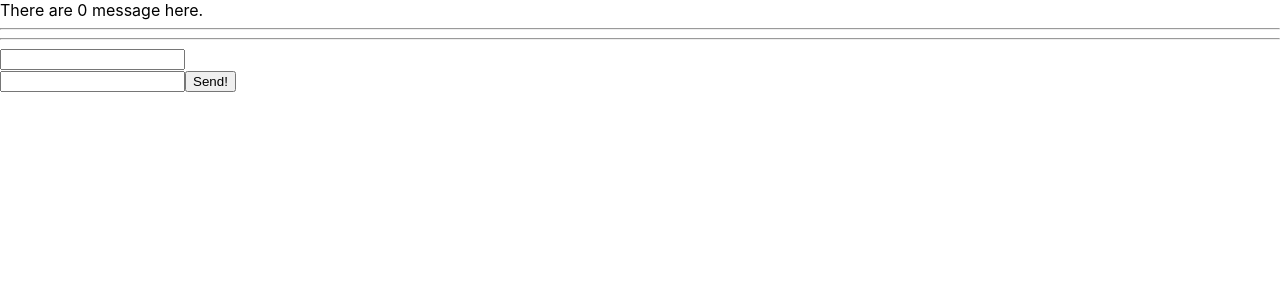
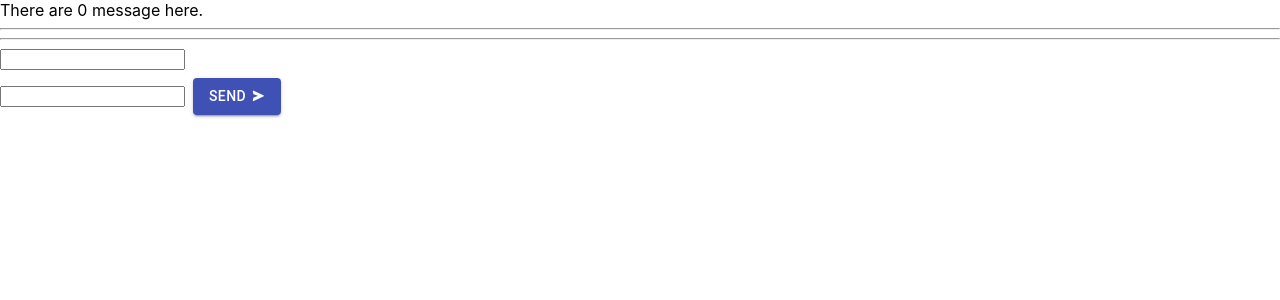
Before and after one commit to PratikGarai/Chatroom-React, a React (Create React App) app: page / in a window 1280 px wide. Shown: the top 300 px of the page. Built offline with nearby package versions, Linux system fonts and the light colour scheme.

Commit message:
styled the button only 😅

```diff
--- a/public/index.html
+++ b/public/index.html
@@ -24,6 +24,7 @@
       work correctly both with client-side routing and a non-root public URL.
       Learn how to configure a non-root public URL by running `npm run build`.
     -->
+    <link href='https://unpkg.com/boxicons@2.0.7/css/boxicons.min.css' rel='stylesheet'>
     <title>React App</title>
   </head>
   <body>
--- a/src/components/InputForm.js
+++ b/src/components/InputForm.js
@@ -1,4 +1,15 @@
 import React from 'react';
+import Button from '@material-ui/core/Button';
+import { withStyles } from '@material-ui/core/styles';
+
+const styles = theme => ({
+    button: {
+        margin: theme.spacing(1),
+    },
+    buttonText : {
+        marginRight : "5px",
+    }
+});
 
 class InputForm extends React.Component
 {
@@ -42,16 +53,23 @@ class InputForm extends React.Component
     render()
     {
         // console.log(this.props);
+        const classes = this.props.classes;
         return(
             <div>
                 <form>
                     <input name="name" value={this.state.name} onChange={this.handleChange}  /><br />
+
                     <input name="val" value={this.state.val} onChange={this.handleChange}  />
-                    <button onClick={this.handleSubmit} type="submit">Send!</button>
+
+                    <Button variant="contained" color="primary" className={classes.button} onClick={this.handleSubmit} type="submit">
+                        <span className={classes.buttonText}>Send</span>
+                        <i className='bx bxs-send'></i>
+                    </Button>
+
                 </form>
             </div>
         );
     }
 }
 
-export default InputForm;
+export default withStyles(styles)(InputForm);
```
Also changed, not shown: public/logo192.png (deleted), public/logo512.png (deleted).
